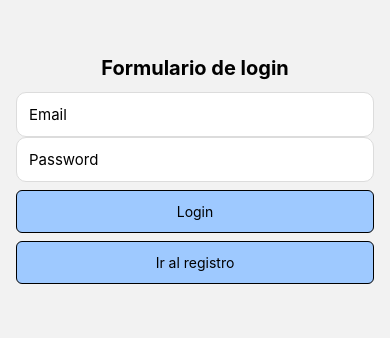
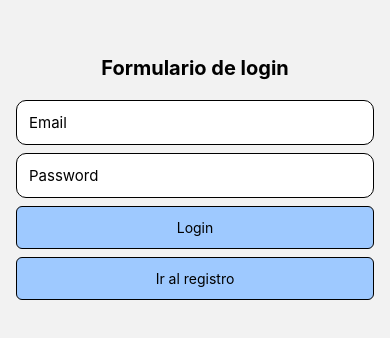
Before and after one commit to PedroMangoldt/CrisRamonPedro2, a React Native app in the folder demo-expo/: screen /Login in a window 390 px wide. Shown: the part 144-482 px from the top of the page. Built offline with nearby package versions, Linux system fonts and the light colour scheme; no server answers.

Commit message:
Cambio de color de fondo en el home y un poco de css en log in

```diff
--- a/demo-expo/src/screens/Home.js
+++ b/demo-expo/src/screens/Home.js
@@ -48,7 +48,8 @@ import Posteos from '../components/Posteos';
 const styles = StyleSheet.create({
   flatlist: {
      width: '100%',
-     flex: 1
+     flex: 1,
+     backgroundColor: '#9EC9FF'
   },
 
   sectionTitle: {
--- a/demo-expo/src/screens/Login.js
+++ b/demo-expo/src/screens/Login.js
@@ -17,12 +17,12 @@ export default class Login extends Component {
   onSubmit(email, pass) {
 
     if (email === '') {
-      this.setState({ error: 'Ingresá tu email.' });
+      this.setState({ error: 'Ingresa un mail' });
       return;
     }
 
     if (pass === '') {
-      this.setState({ error: 'Ingresá tu contraseña.' });
+      this.setState({ error: 'Ingresa una contraseña' });
       return;
     }
 
@@ -92,10 +92,10 @@ const styles = StyleSheet.create({
   field: {
     backgroundColor: '#FFFFFF',
     borderWidth: 1,
-    borderColor: '#DCDCDC',
+
     borderRadius: 10,
-    paddingHorizontal: 12,
-    paddingVertical: 12,
+    padding: 12,
+    marginTop: 8,
     fontSize: 15,
     width: '100%',
   },
```
